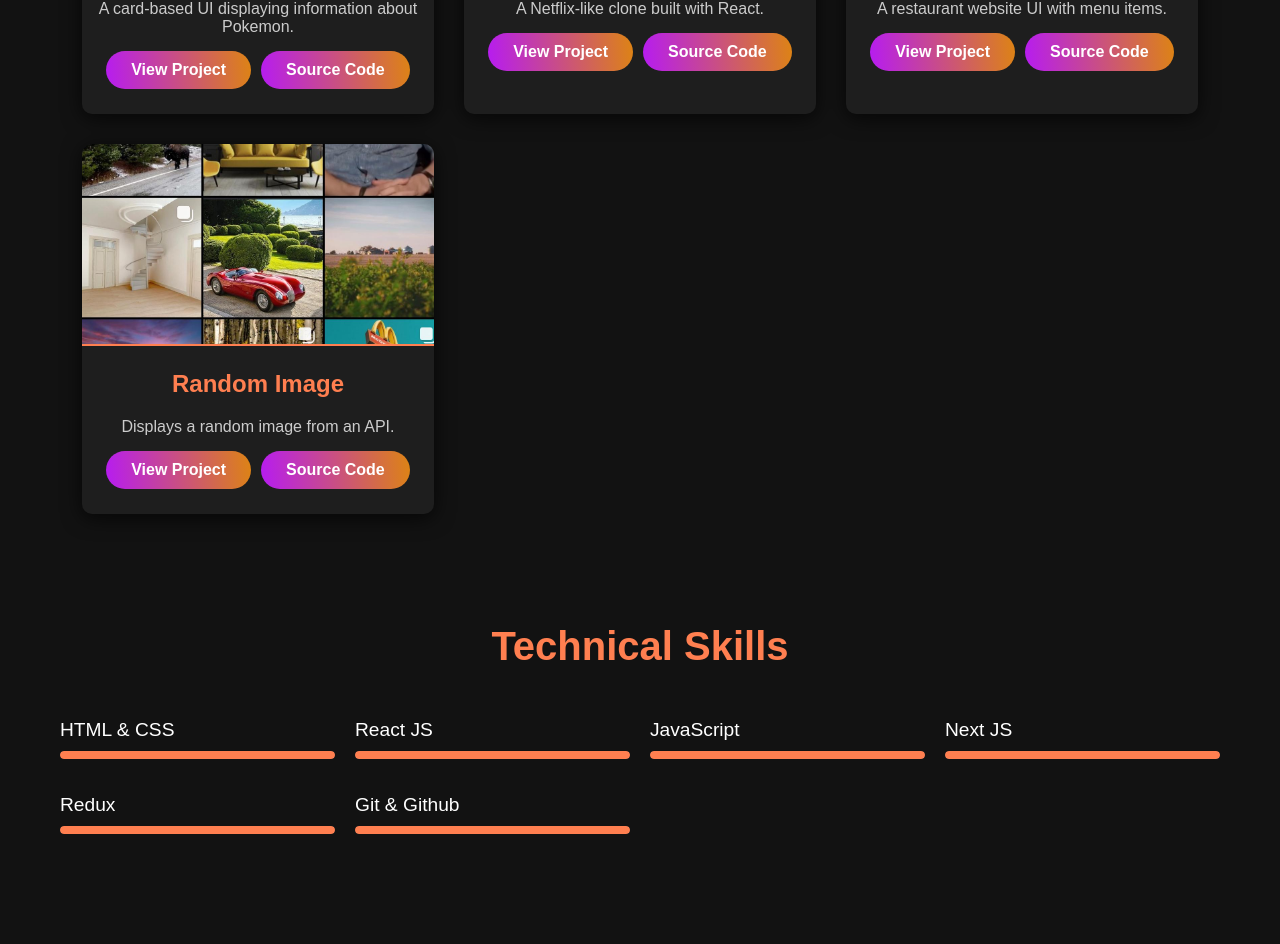
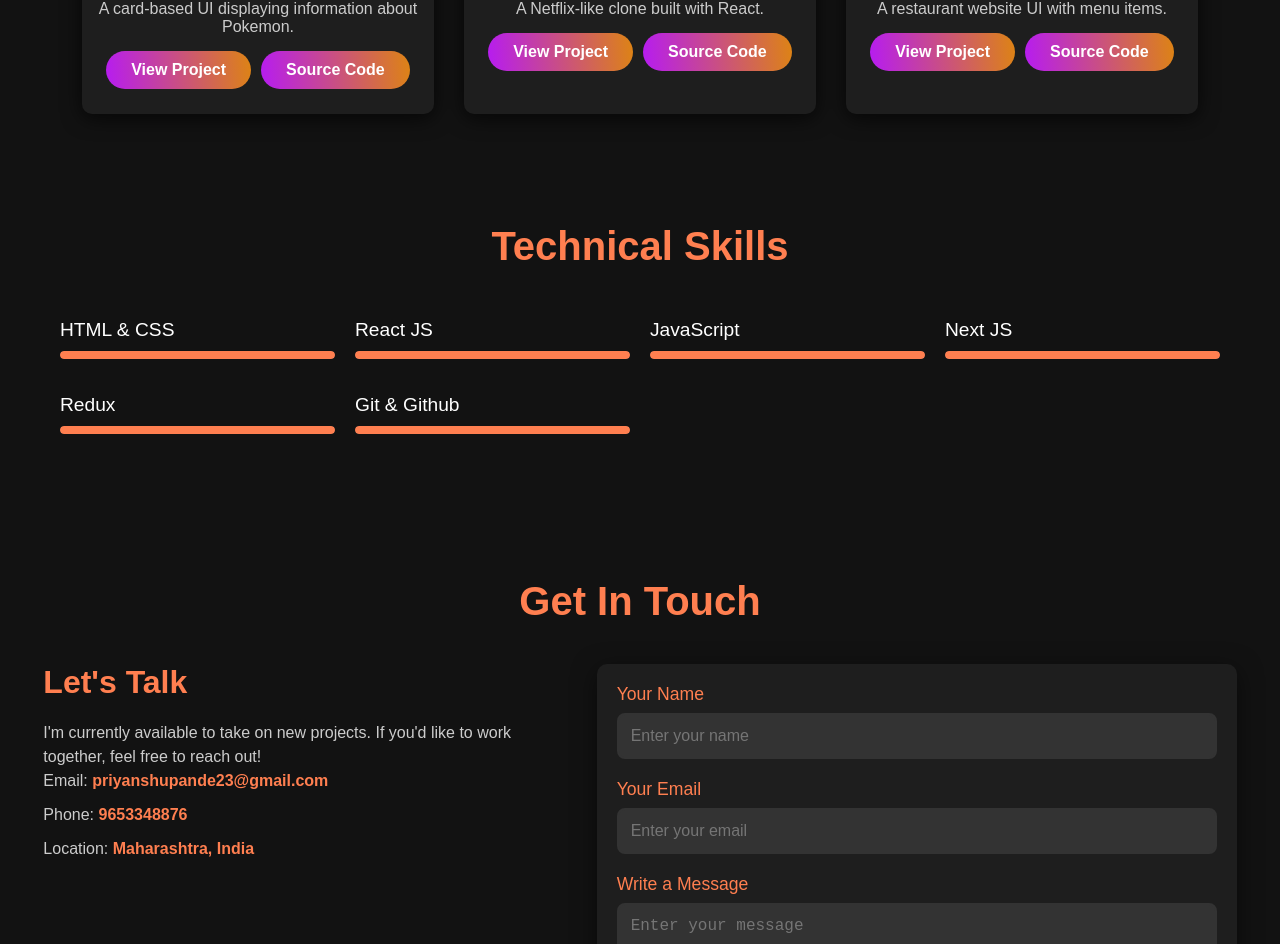
Before and after one commit to priyanshuwebd/Portfolio, a React (Create React App) app: page / in a window 1280 px wide. Shown: the part 2569-3513 px from the top of the page. Built offline with nearby package versions, Linux system fonts and the light colour scheme.

Commit message:
correct lastproject

```diff
--- a/src/Components/ProjectSection/ProjectSection.js
+++ b/src/Components/ProjectSection/ProjectSection.js
@@ -9,7 +9,7 @@ import project6 from "../../assets/project6.jpg";
 import project7 from "../../assets/project7.jpg";
 import project8 from "../../assets/project8.jpg";
 import project10 from "../../assets/project10.jpg";
-import project11 from "../../assets/project11.jpg";
+// import project11 from "../../assets/project11.jpg";
 
 const projects = [
   {
@@ -84,14 +84,14 @@ const projects = [
     projectLink: "https://link-to-project10.jpg",
     sourceCode: "https://github.com/priyanshuwebd/resturant",
   },
-  {
-    id: 11,
-    title: "Random Image",
-    description: "Displays a random image from an API.",
-    image: project11,
-    projectLink: "https://link-to-project11.jpg",
-    sourceCode: "https://github.com/priyanshuwebd/Randome-Image",
-  },
+  // {
+  //   id: 11,
+  //   title: "Random Image",
+  //   description: "Displays a random image from an API.",
+  //   image: project11,
+  //   projectLink: "https://link-to-project11.jpg",
+  //   sourceCode: "https://github.com/priyanshuwebd/Randome-Image",
+  // },
 ];
 
 function ProjectSection() {
```
